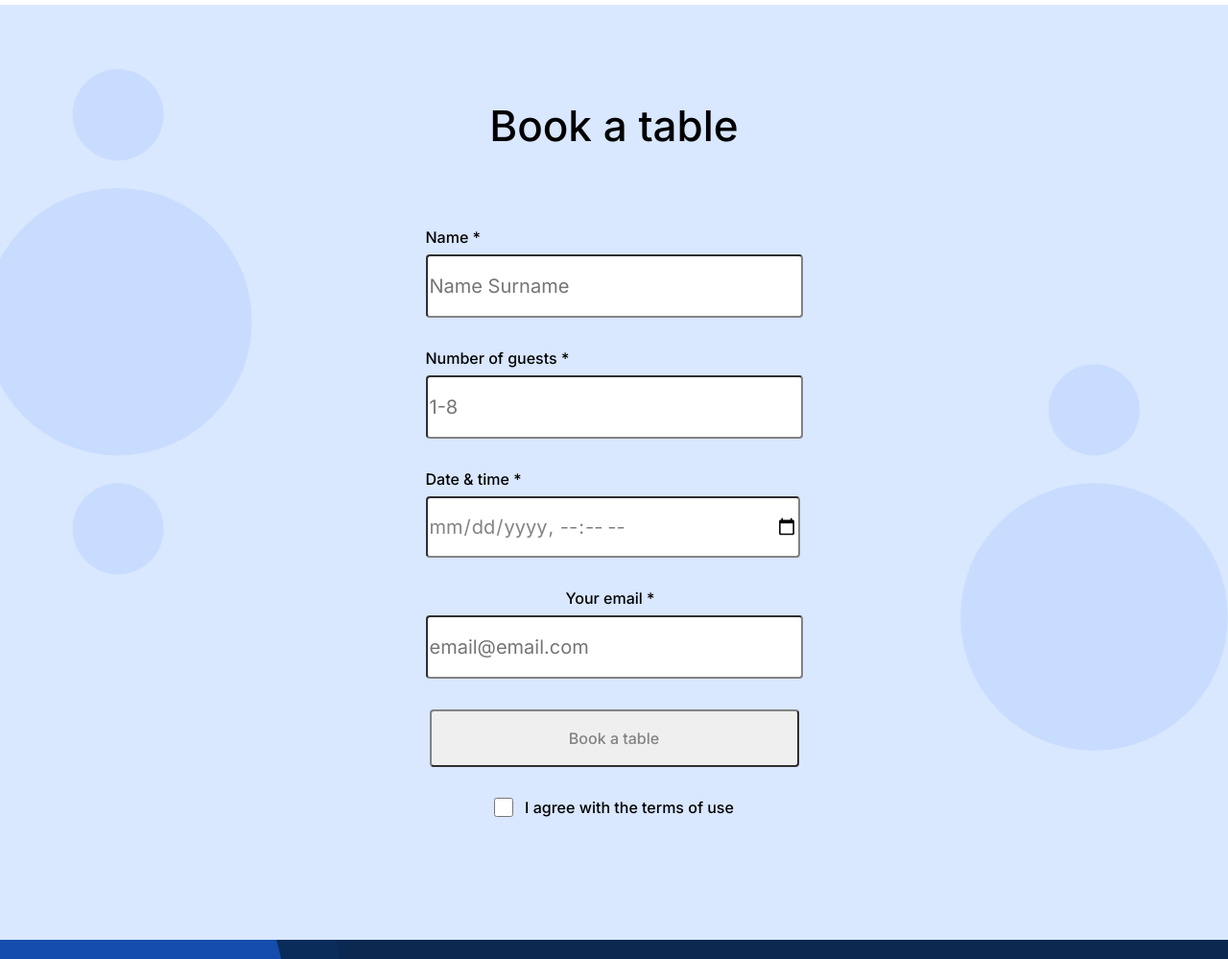
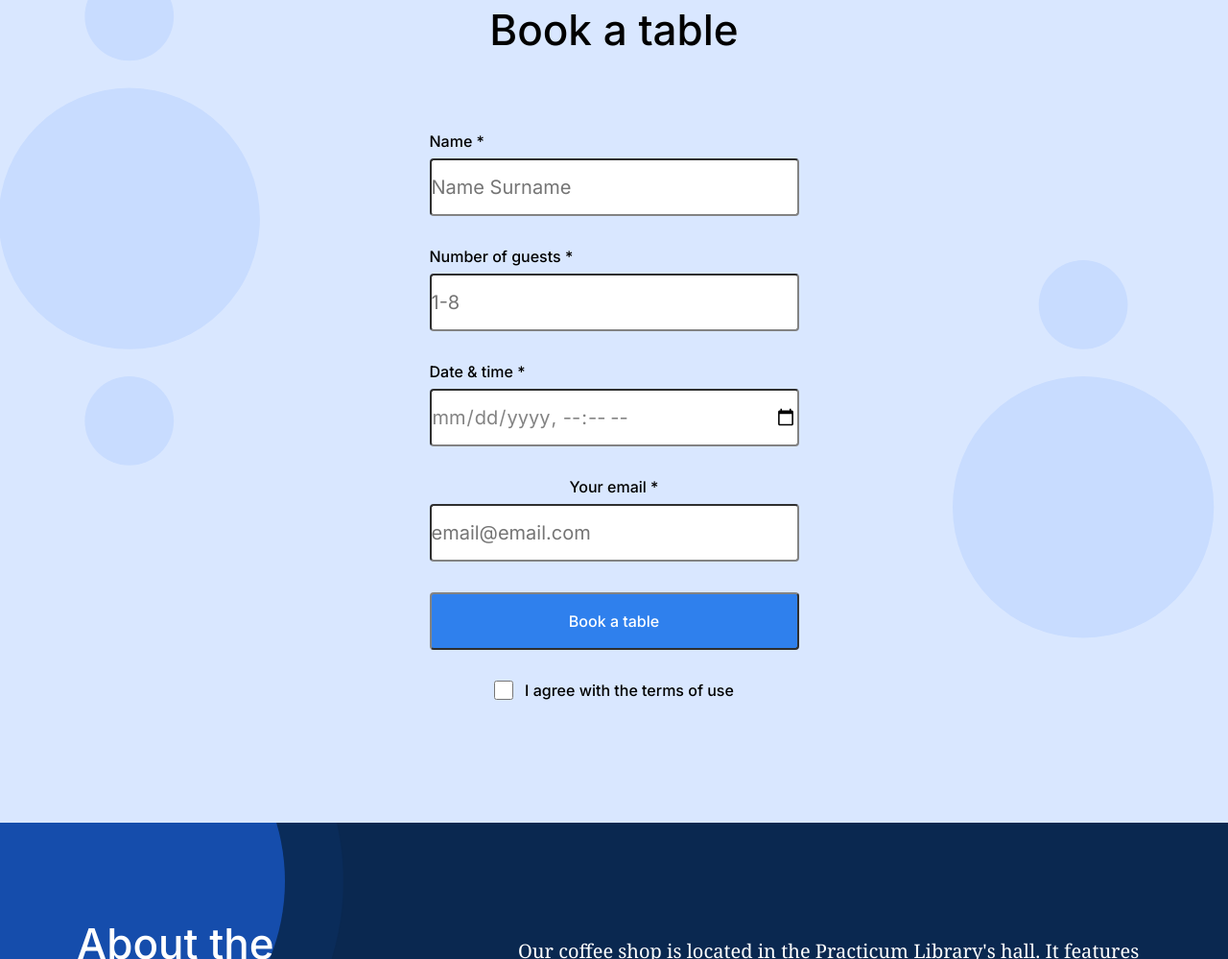
Before and after one commit to Arrangedgodly/se_project_coffeeshop, a plain HTML site: page index.html in a window 1280 px wide. Shown: the part 3067-4066 px from the top of the page at 96% size. Drawn offline with Linux system fonts and the light colour scheme.

Commit message:
hopefully last edits

```diff
--- a/blocks/card.css
+++ b/blocks/card.css
@@ -6,6 +6,10 @@
   flex-direction: column;
   justify-content: flex-start;
   margin: 0 0 100px 0;
+}
+
+.card:last-of-type {
+  margin: 0;
 }
 
 .card__title {
--- a/blocks/form.css
+++ b/blocks/form.css
@@ -1,8 +1,6 @@
 .form {
   display: flex;
   flex-direction: column;
-  max-width: 385px;
-  margin-bottom: 120px;
   align-items: center;
 }
 
@@ -28,9 +26,11 @@
 }
 
 .form__input {
+  box-sizing: border-box;
   border-radius: 4px;
   height: 60px;
-  margin-bottom: 32px;
+  margin: 0 0 32px 0;
+  padding: 0;
   width: 385px;
   font-size: 20px;
   line-height: 30px;
@@ -40,7 +40,8 @@
 
 .form__button {
   border-radius: 4px;
-  color: #838383;
+  color: #ffffff;
+  background-color: #2f80ed;
   border-color: #838383;
   height: 60px;
   width: 385px;
--- a/blocks/reservation.css
+++ b/blocks/reservation.css
@@ -15,3 +15,8 @@
   font-size: 44px;
   line-height: 52px;
 }
+
+.reservation__form {
+  max-width: 385px;
+  margin-bottom: 120px;
+}
--- a/index.html
+++ b/index.html
@@ -185,7 +185,7 @@
         </section>
         <section class="reservation" id="Reservation">
           <h2 class="reservation__title">Book a table</h2>
-          <form class="form">
+          <form class="reservation__form form">
             <fieldset class="form__fieldset">
               <label for="Name" class="form__label">Name *</label>
               <input
```
